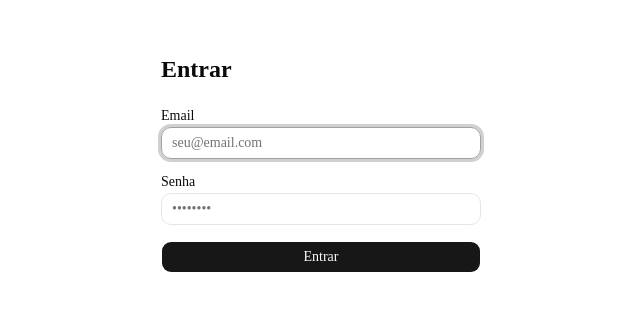
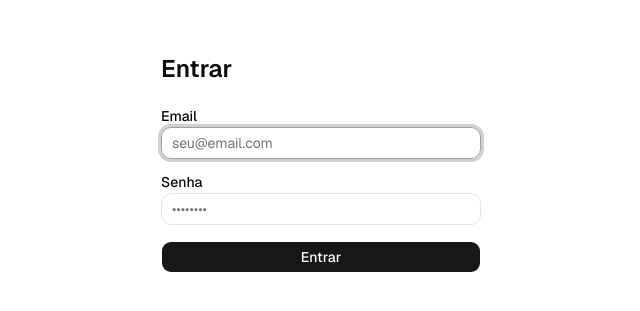
Before and after one commit to lucasolasz/doc-validade, a Next.js app: page /login in a window 1280 px wide. Shown: the part 237-548 px from the top of the page, without its empty margins (319-959 px from the left). Built offline with nearby package versions, Linux system fonts and the light colour scheme; no server answers.

Commit message:
Define a fonte geist como padrao

```diff
--- a/app/globals.css
+++ b/app/globals.css
@@ -7,9 +7,9 @@
 @theme inline {
   --color-background: var(--background);
   --color-foreground: var(--foreground);
-  --font-sans: var(--font-sans);
+  --font-sans: var(--font-geist-sans);
   --font-mono: var(--font-geist-mono);
-  --font-heading: var(--font-sans);
+  --font-heading: var(--font-geist-sans);
   --color-sidebar-ring: var(--sidebar-ring);
   --color-sidebar-border: var(--sidebar-border);
   --color-sidebar-accent-foreground: var(--sidebar-accent-foreground);
@@ -129,6 +129,6 @@
   }
 }
 
-Button {
+button {
   cursor: pointer;
 }
--- a/package.json
+++ b/package.json
@@ -17,6 +17,7 @@
     "class-variance-authority": "^0.7.1",
     "clsx": "^2.1.1",
     "date-fns": "^4.1.0",
+    "geist": "^1.7.0",
     "googleapis": "^171.4.0",
     "lucide-react": "^1.8.0",
     "next": "16.2.4",
```
Also changed, not shown: 1 other file (tests, documents, lock files or other folders).
